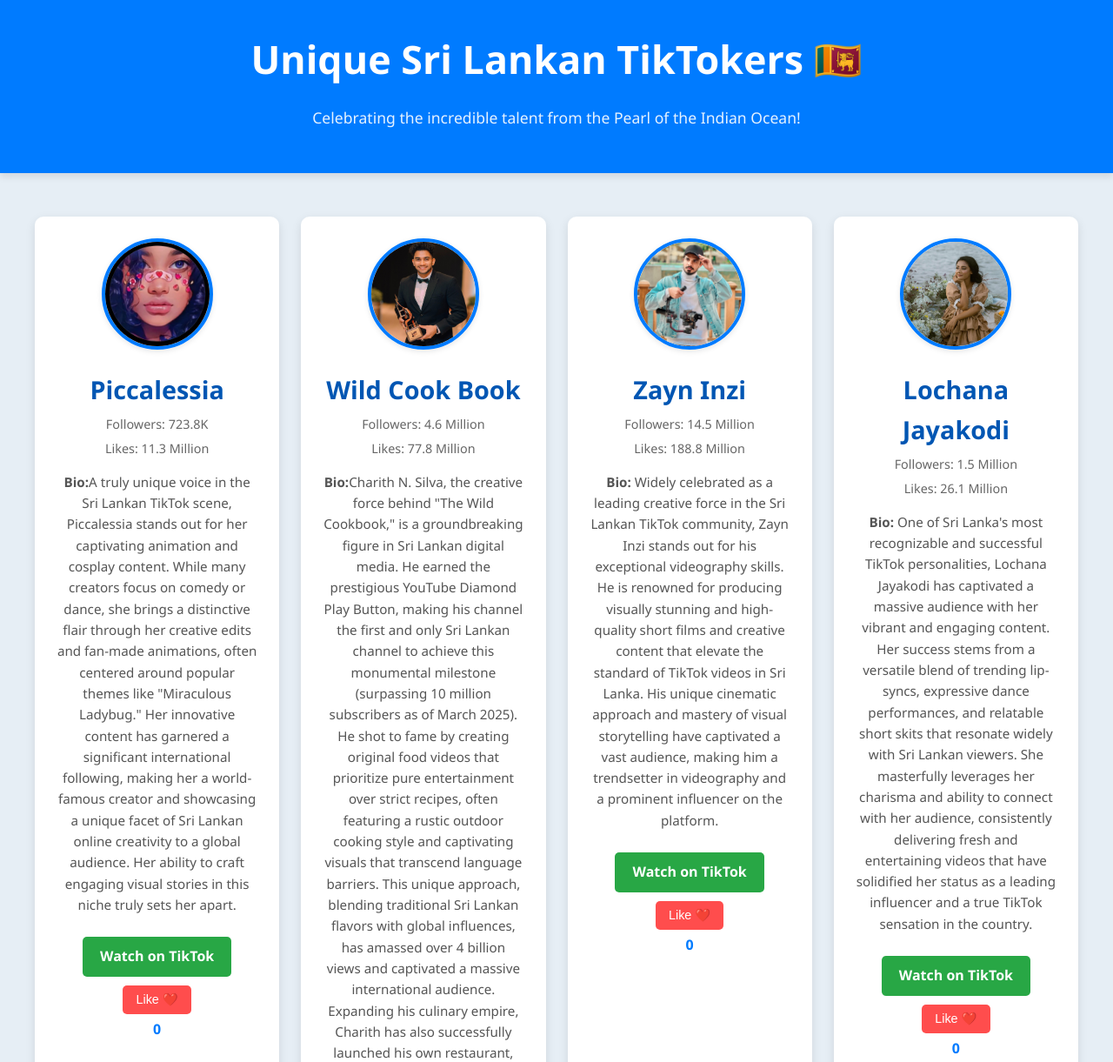
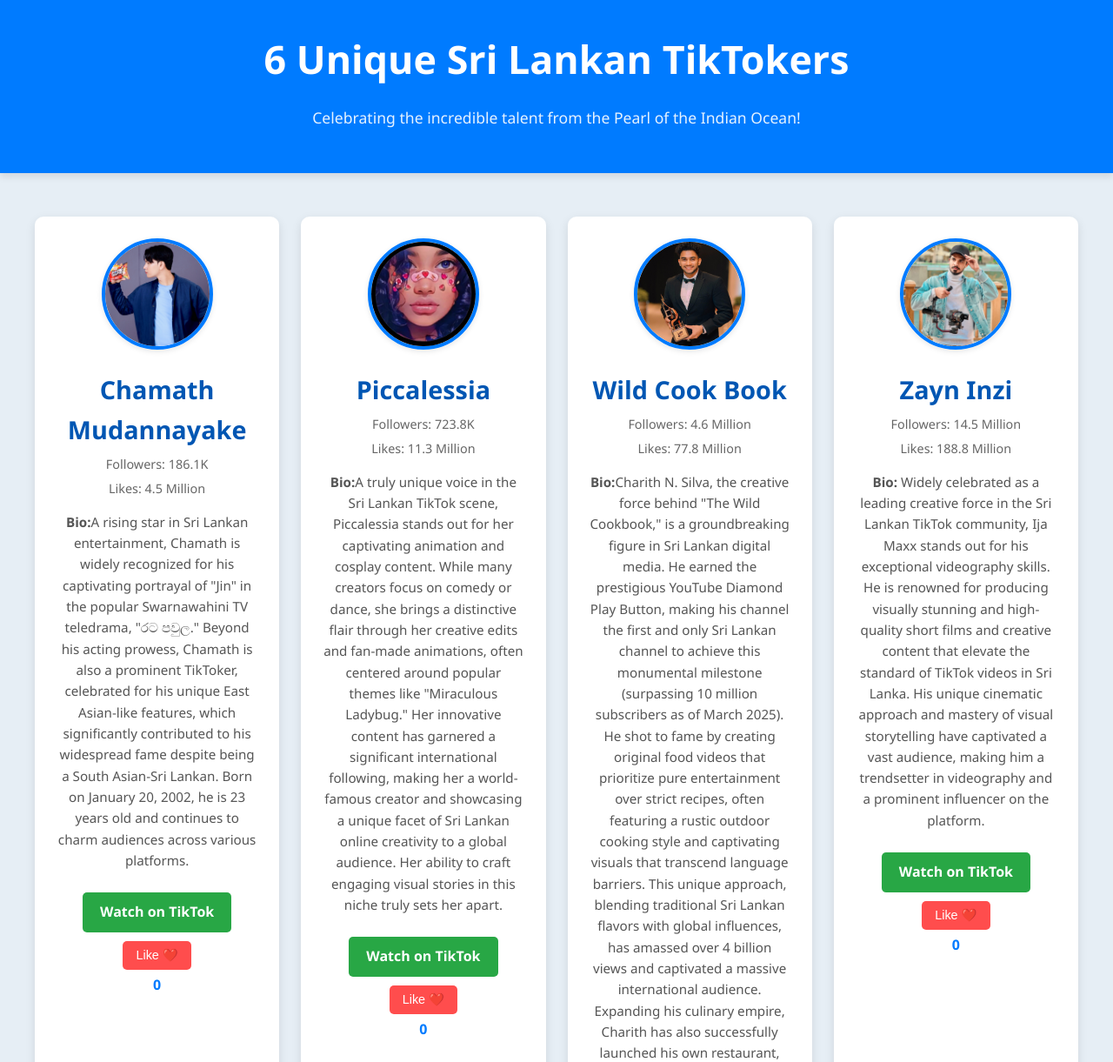
Before and after one commit to RaneeshaTF/6-Unique-Sri-Lankan-TikTokers, a plain HTML site: page index.html in a window 1280 px wide. Shown: the top 1221 px of the page at 87% size. Drawn offline with Linux system fonts and the light colour scheme.

Commit message:
Update index.html

```diff
--- a/index.html
+++ b/index.html
@@ -7,11 +7,21 @@
     <link rel="stylesheet" href="style.css"> </head>
 <body>
     <header>
-        <h1>Unique Sri Lankan TikTokers 🇱🇰</h1>
+        <h1>6 Unique Sri Lankan TikTokers</h1>
         <p>Celebrating the incredible talent from the Pearl of the Indian Ocean!</p>
     </header>
 
     <main id="tiktokers-list">
+ <section class="tiktoker-card">
+            <img src="images/chamath.jpg" alt="Chamath">
+            <h2>Chamath Mudannayake</h2>
+            <p class="followers">Followers: 186.1K</p>
+            <p class="likes">Likes: 4.5 Million</p>
+            <p><strong>Bio:</strong>A rising star in Sri Lankan entertainment, Chamath is widely recognized for his captivating portrayal of "Jin" in the popular Swarnawahini TV teledrama, "රට පවුල." Beyond his acting prowess, Chamath is also a prominent TikToker, celebrated for his unique East Asian-like features, which significantly contributed to his widespread fame despite being a South Asian-Sri Lankan. Born on January 20, 2002, he is 23 years old and continues to charm audiences across various platforms.</p>
+            <a href="https://www.tiktok.com/@mudannayake21" target="_blank">Watch on TikTok</a>
+            <button class="like-button">Like ❤️</button>
+            <span class="like-counter">0</span>
+        </section>
 
         <section class="tiktoker-card">
             <img src="images/piccalessia.jpg" alt="Piccalessia 😁">
@@ -40,7 +50,7 @@
             <h2>Zayn Inzi</h2>
             <p class="followers">Followers: 14.5 Million</p>
             <p class="likes">Likes: 188.8 Million</p>
-            <p><strong>Bio:</strong> Widely celebrated as a leading creative force in the Sri Lankan TikTok community, Zayn Inzi stands out for his exceptional videography skills. He is renowned for producing visually stunning and high-quality short films and creative content that elevate the standard of TikTok videos in Sri Lanka. His unique cinematic approach and mastery of visual storytelling have captivated a vast audience, making him a trendsetter in videography and a prominent influencer on the platform.</p>
+            <p><strong>Bio:</strong> Widely celebrated as a leading creative force in the Sri Lankan TikTok community, Ija Maxx stands out for his exceptional videography skills. He is renowned for producing visually stunning and high-quality short films and creative content that elevate the standard of TikTok videos in Sri Lanka. His unique cinematic approach and mastery of visual storytelling have captivated a vast audience, making him a trendsetter in videography and a prominent influencer on the platform.</p>
             <a href="https://www.tiktok.com/@zayn_inzi" target="_blank">Watch on TikTok</a>
             <button class="like-button">Like ❤️</button>
             <span class="like-counter">0</span>
@@ -68,17 +78,6 @@
             <span class="like-counter">0</span>
         </section>
 
-       <section class="tiktoker-card">
-            <img src="images/chamath.jpg" alt="Chamath">
-            <h2>Chamath Mudannayake</h2>
-            <p class="followers">Followers: 186.1K</p>
-            <p class="likes">Likes: 4.5 Million</p>
-            <p><strong>Bio:</strong>A rising star in Sri Lankan entertainment, Chamath is widely recognized for his captivating portrayal of "Jin" in the popular Swarnawahini TV teledrama, "රට පවුල." Beyond his acting prowess, Chamath is also a prominent TikToker, celebrated for his unique East Asian-like features, which significantly contributed to his widespread fame despite being a South Asian-Sri Lankan. Born on January 20, 2002, he is 23 years old and continues to charm audiences across various platforms.</p>
-            <a href="https://www.tiktok.com/@mudannayake21" target="_blank">Watch on TikTok</a>
-            <button class="like-button">Like ❤️</button>
-            <span class="like-counter">0</span>
-        </section>
-
     </main>
 
     <footer>
```
